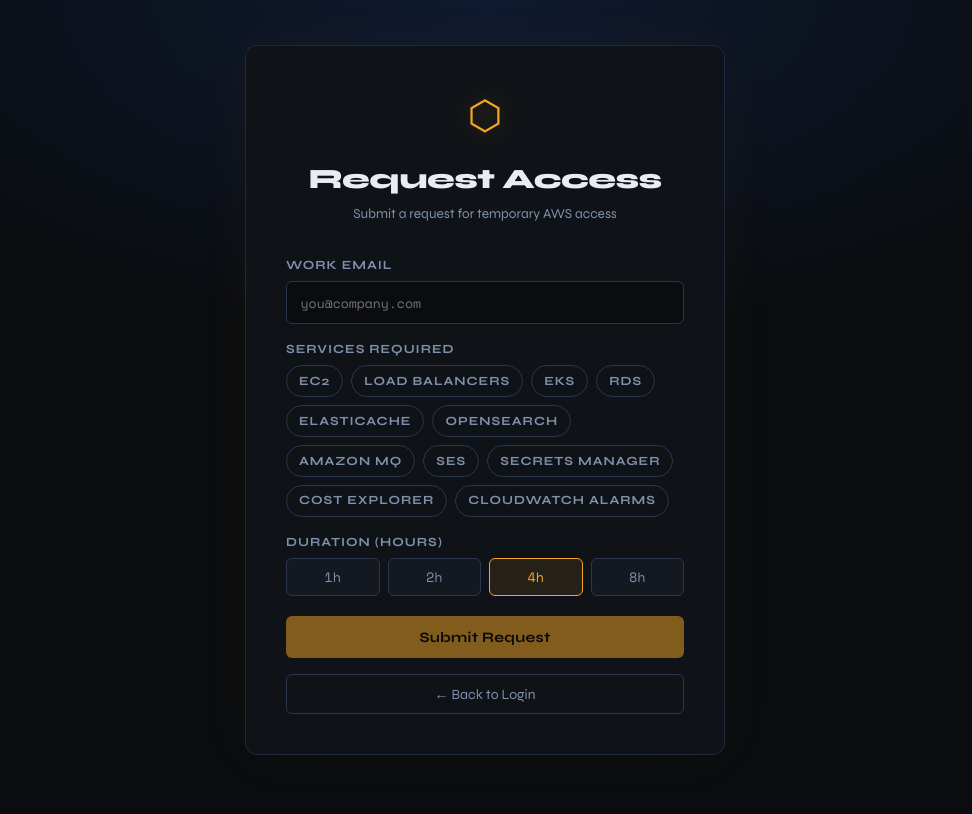
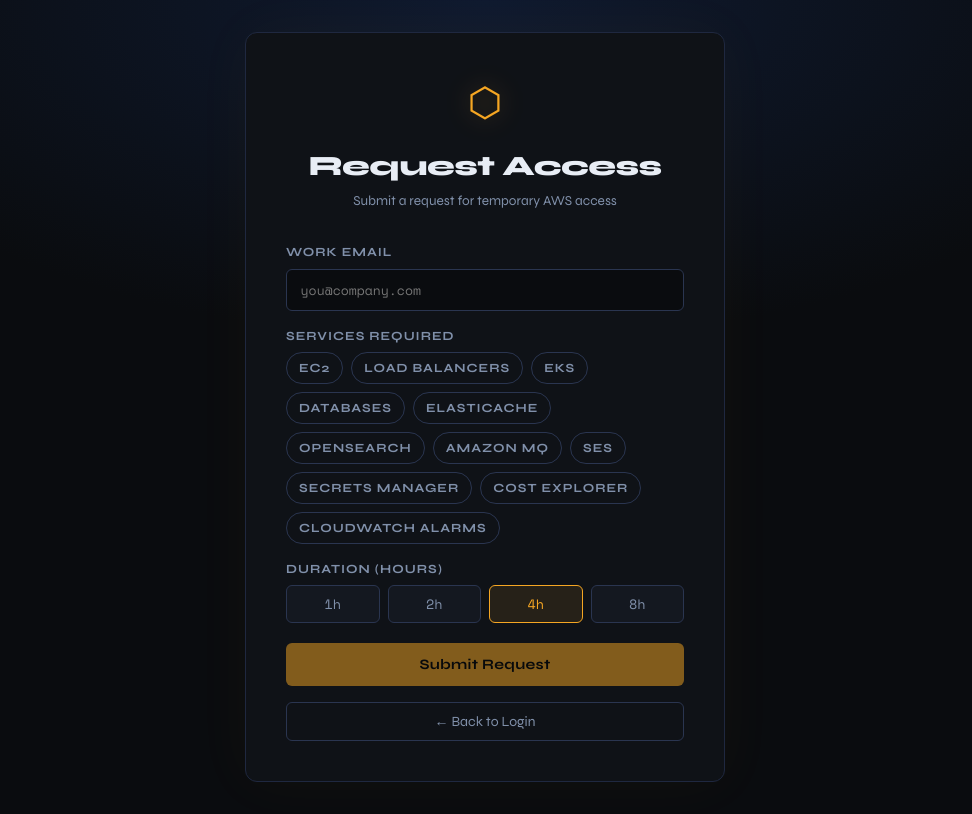
Before and after one commit to mguptahub/infrawatch, a React (Create React App) app in the folder frontend/: page / in a window 1280 px wide. Both pictures are taken after a click on the button "Request Access". Shown: the whole page, without its empty margins (155-1127 px from the left). Built offline with nearby package versions, Linux system fonts and the light colour scheme; no server answers.

Commit message:
fix: align RDS service key to 'databases' matching backend SERVICE_POLICIES

```diff
--- a/frontend/src/pages/AdminPage.jsx
+++ b/frontend/src/pages/AdminPage.jsx
@@ -3,7 +3,7 @@
 import { useAuth } from "../hooks/useAuth";
 
 const SERVICE_LABELS = {
-  ec2: "EC2", elb: "Load Balancers", eks: "EKS", rds: "RDS", elasticache: "ElastiCache",
+  ec2: "EC2", elb: "Load Balancers", eks: "EKS", databases: "Databases", elasticache: "ElastiCache",
   opensearch: "OpenSearch", mq: "Amazon MQ", ses: "SES",
   secrets: "Secrets Manager", cost: "Cost Explorer", alarms: "CloudWatch Alarms",
 };
--- a/frontend/src/pages/RequestPage.jsx
+++ b/frontend/src/pages/RequestPage.jsx
@@ -2,7 +2,7 @@
 import { api } from "../api/client";
 
 const SERVICE_LABELS = {
-  ec2: "EC2", elb: "Load Balancers", eks: "EKS", rds: "RDS", elasticache: "ElastiCache",
+  ec2: "EC2", elb: "Load Balancers", eks: "EKS", databases: "Databases", elasticache: "ElastiCache",
   opensearch: "OpenSearch", mq: "Amazon MQ", ses: "SES",
   secrets: "Secrets Manager", cost: "Cost Explorer", alarms: "CloudWatch Alarms",
 };
```
